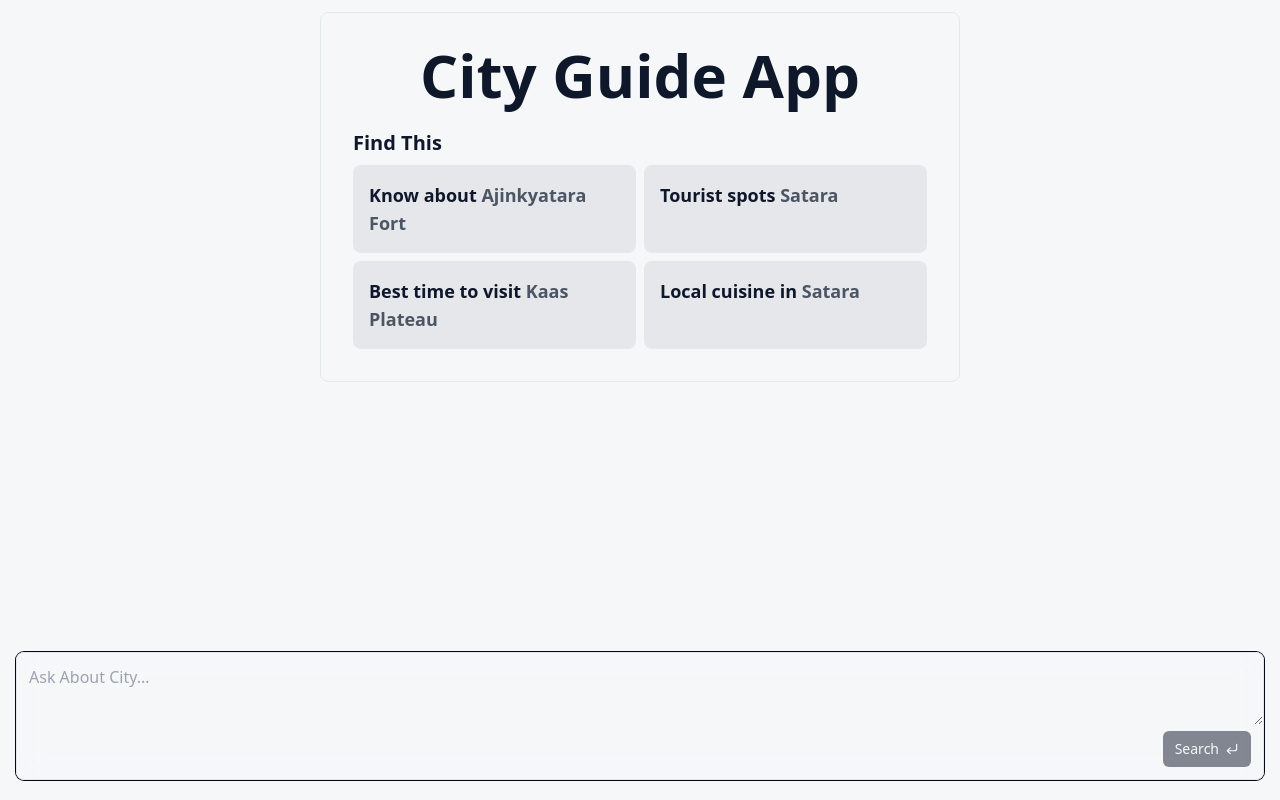
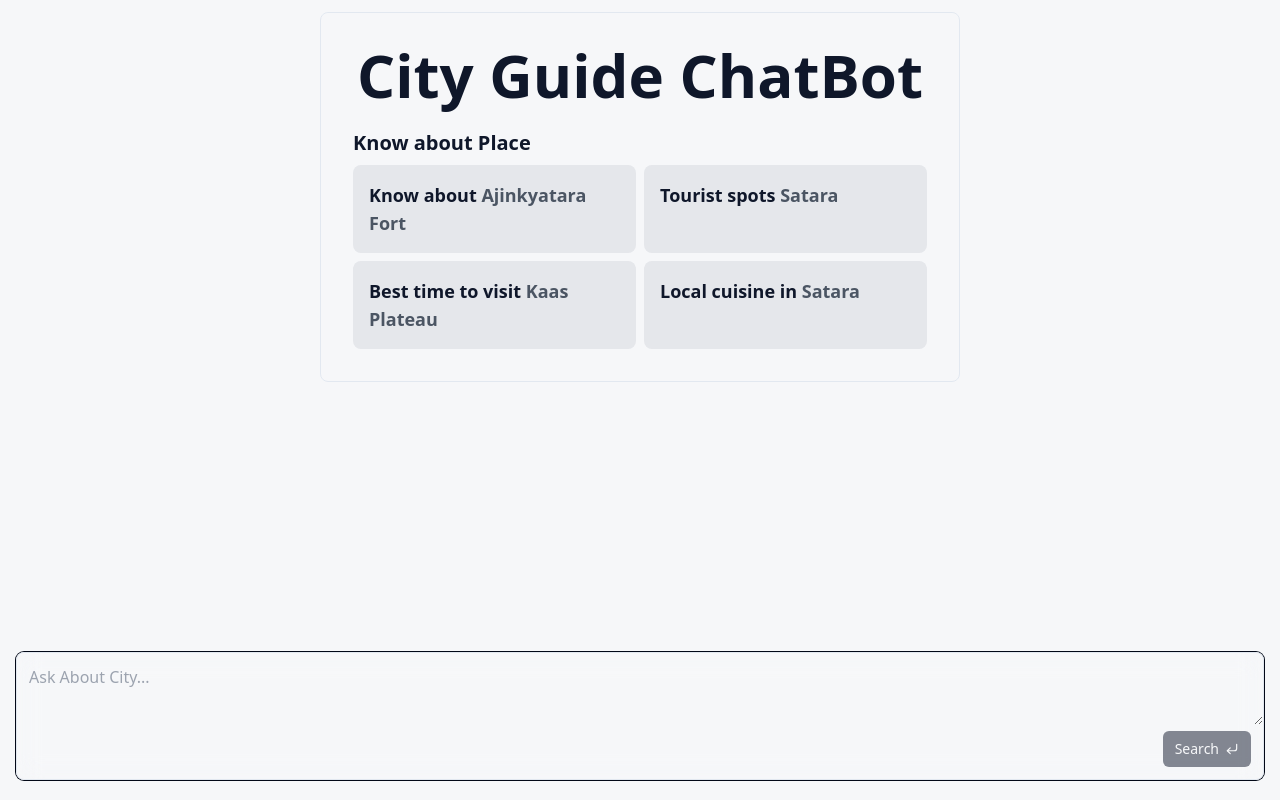
Before and after one commit to Nirmalkadam/City-Guide, a React (Vite) app: page / in a window 1280 px wide. Built offline with nearby package versions, Linux system fonts and the light colour scheme.

Commit message:
some changes

```diff
--- a/src/App.tsx
+++ b/src/App.tsx
@@ -139,11 +139,11 @@ Make your responses engaging and informative to enhance the user's experience.`
           transition={{ duration: 2 }}>
           <div className="flex flex-col gap-2 rounded-lg border bg-background p-8">
             <h1 className="text-5xl md:text-6xl text-center font-semibold">
-              City Guide App
+              City Guide ChatBot
             </h1>
             {selectedPrompt === '' && (
               <div className="mt-4">
-                <h2 className="text-xl font-semibold">Find This  </h2>
+                <h2 className="text-xl font-semibold">Know about Place  </h2>
                 <div className="mt-2 grid grid-cols-1 gap-2 sm:grid-cols-2">
                   {exampleMessages.map((prompt, index) => (
                     <div
```
